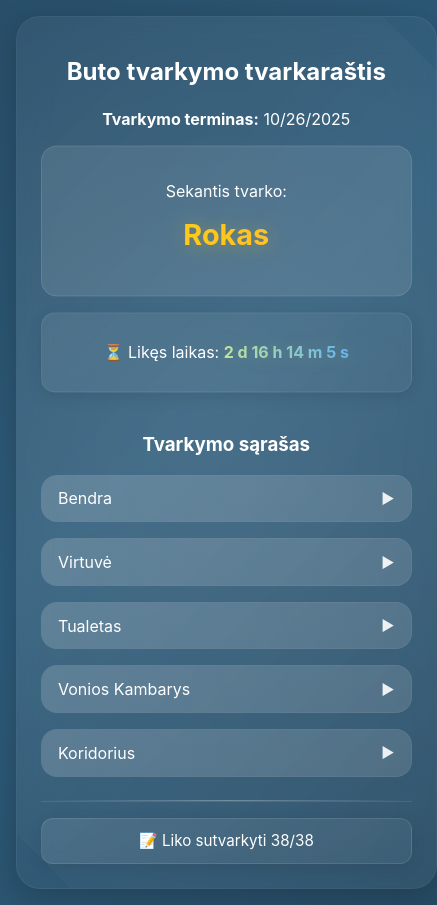
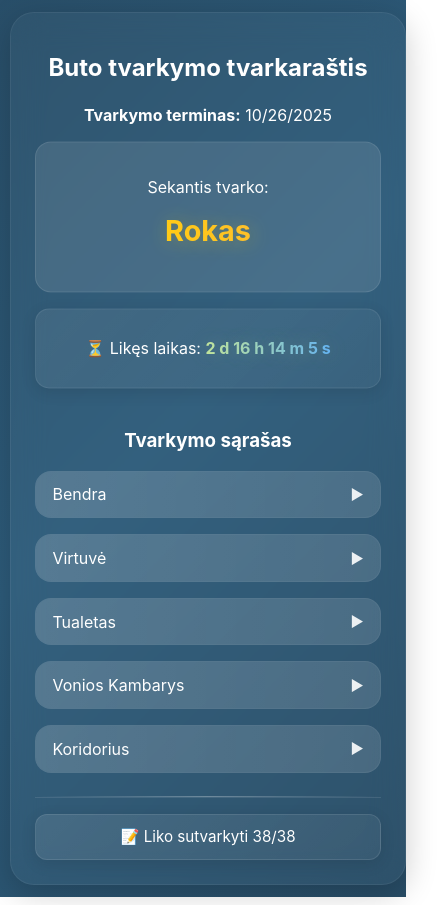
Before and after one commit to xdoviss/buto-tvarkymo-tvarkarastis, a React (Create React App) app: page / in a window 390 px wide. Shown: the whole page, 437 px wide, since content can reach past the window. Built offline with nearby package versions, Linux system fonts and the light colour scheme.

Commit message:
mobile fix

```diff
--- a/src/App.css
+++ b/src/App.css
@@ -328,3 +328,25 @@ input[type="checkbox"]:hover {
     margin-bottom: 0.7rem;
   }
 }
+
+/* Quick overrides to prevent horizontal shift and ensure container centered on mobile */
+body {
+  overflow-x: hidden;
+}
+
+.container {
+  width: min(420px, calc(100% - 48px));
+  margin: 24px auto;
+}
+
+@media screen and (max-width: 480px) {
+  /* Final override to force simplified mobile layout */
+  .container {
+    width: calc(100% - 24px) !important;
+    margin: 12px auto !important;
+    min-height: auto !important;
+  }
+  .container::before {
+    display: none !important;
+  }
+}
```
